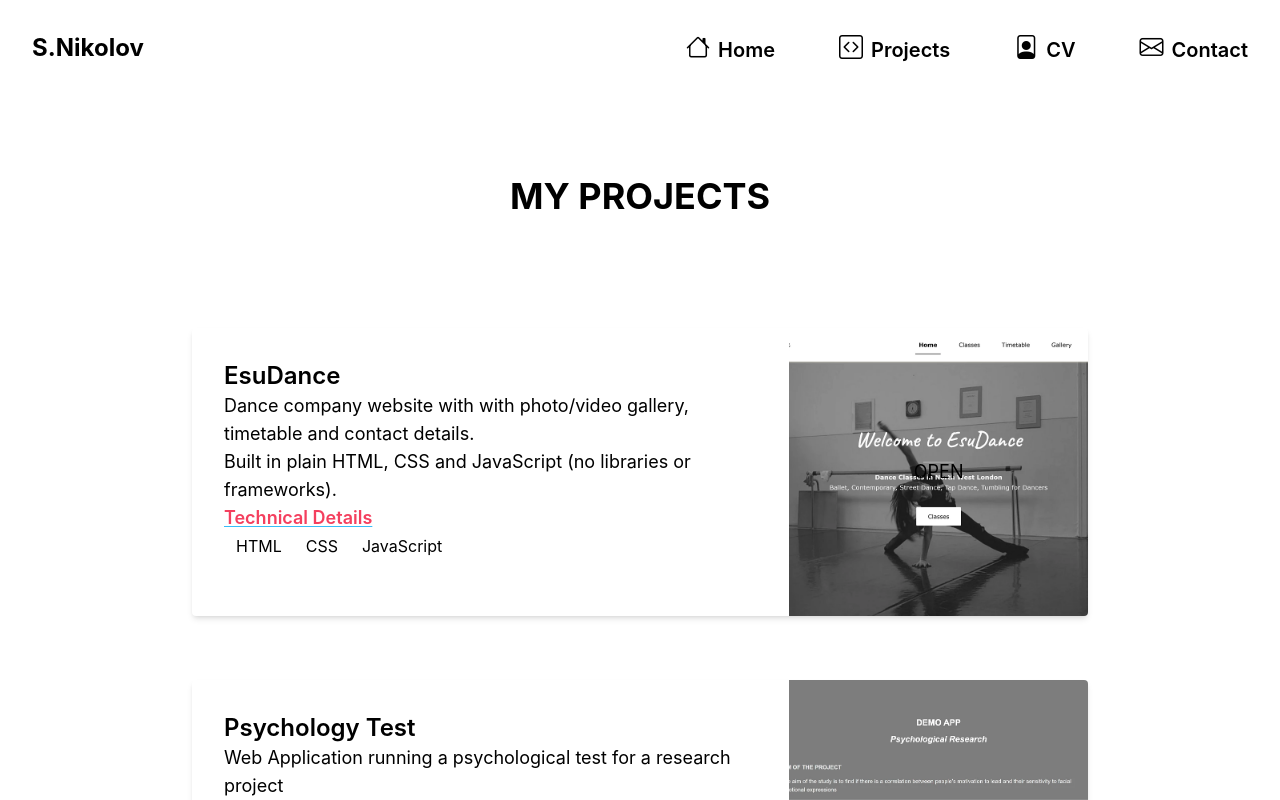
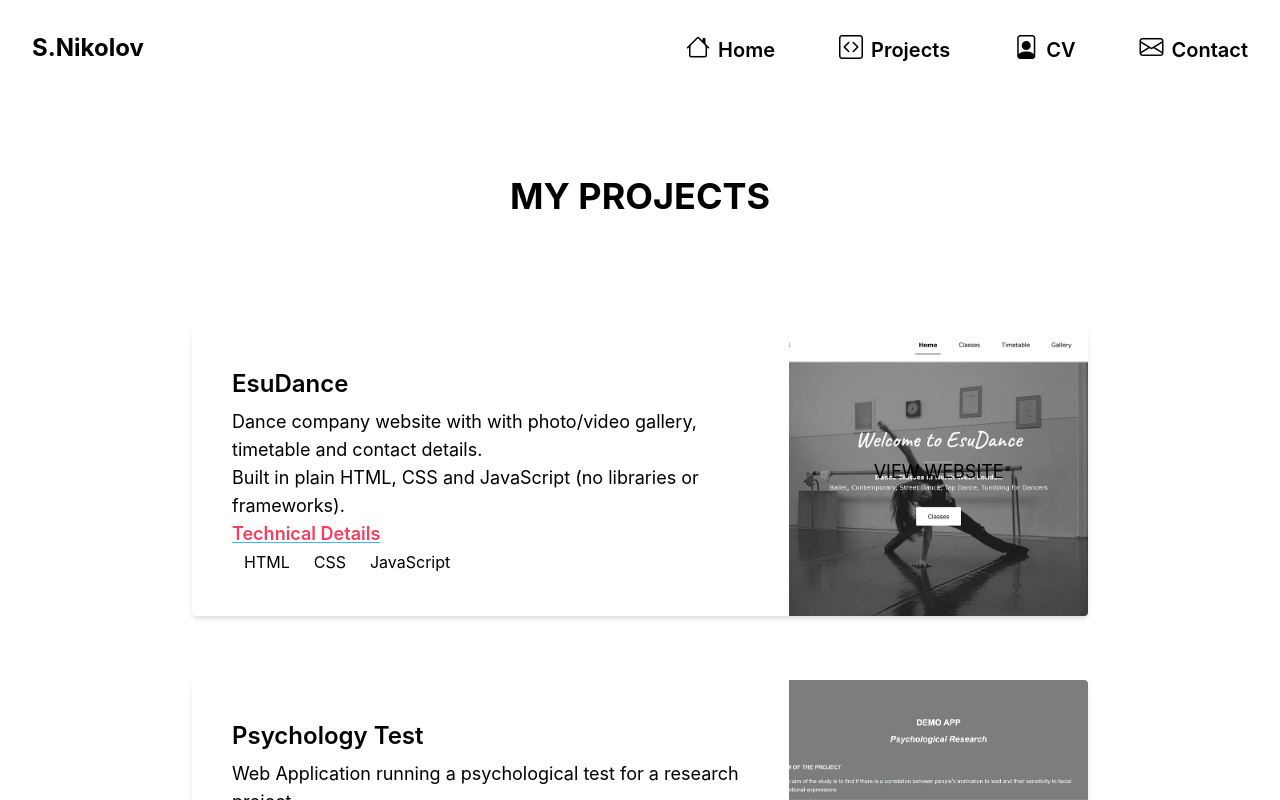
Before and after one commit to stanimir93/portfolio-old-draft, a React (Create React App) app: page /projects in a window 1280 px wide. Shown: the top 800 px of the page. Built offline with nearby package versions, Linux system fonts and the light colour scheme.

Commit message:
Anchors to titles

```diff
--- a/src/components/Project/Project.js
+++ b/src/components/Project/Project.js
@@ -11,10 +11,13 @@ export default function Project(props) {
         <div
             className=' grid grid-cols-3  bg-white shadow-md rounded my-8 overflow-hidden text-lg w-full  max-w-4xl'
             key={title}
+            id={title}
         >
             {/* Body */}
-            <div className='p-8 col-span-2'>
-                <h4 className='text-2xl font-semibold'>{title}</h4>
+            <div className='p-10 col-span-2'>
+                <h4 className='text-2xl font-semibold mb-2'>
+                    <a href={`#${title}`}>{title}</a>
+                </h4>
                 <div key={`a${Date.now()}`}>
                     {description.map(p => (
                         <p key={p.slice(0, 12)}>{p}</p>
@@ -51,7 +54,7 @@ export default function Project(props) {
             >
                 <div className='absolute top-0 bottom-0 left-0 right-0 flex justify-center items-center'>
                     <a className='p-3 rounded' href={`https://${url}`} target='_blank' rel='noreferrer'>
-                        OPEN
+                        VIEW WEBSITE
                     </a>
                 </div>
             </div>
--- a/src/components/pages/Home/Home.js
+++ b/src/components/pages/Home/Home.js
@@ -10,8 +10,10 @@ export default function Home() {
                 <h6 className='text-lg'>JavaScript, CSS, HTML, React, Node, Express, SQL</h6>
             </section>
             <section className='clear-both p-16 pb-0'>
-                <div className='shadow-md max-w-4xl bg-white p-10'>
-                    <h3 className='text-3xl font-semibold'>About Me</h3>
+                <div className='shadow-md max-w-4xl bg-white p-10' id='about-me'>
+                    <h3 className='text-3xl font-semibold'>
+                        <a href='#about-me'>About Me</a>
+                    </h3>
                     <p className='my-4 text-lg'>
                         My background is in Sport and Exercise Science. In my early twenties, I was involved in coaching
                         jobs and research projects of various kinds. I worked for sport centres and assisted in
--- a/src/index.css
+++ b/src/index.css
@@ -4,6 +4,10 @@
 
 * {
     box-sizing: border-box;
+}
+
+html {
+    scroll-behavior: smooth;
 }
 
 body {
```
